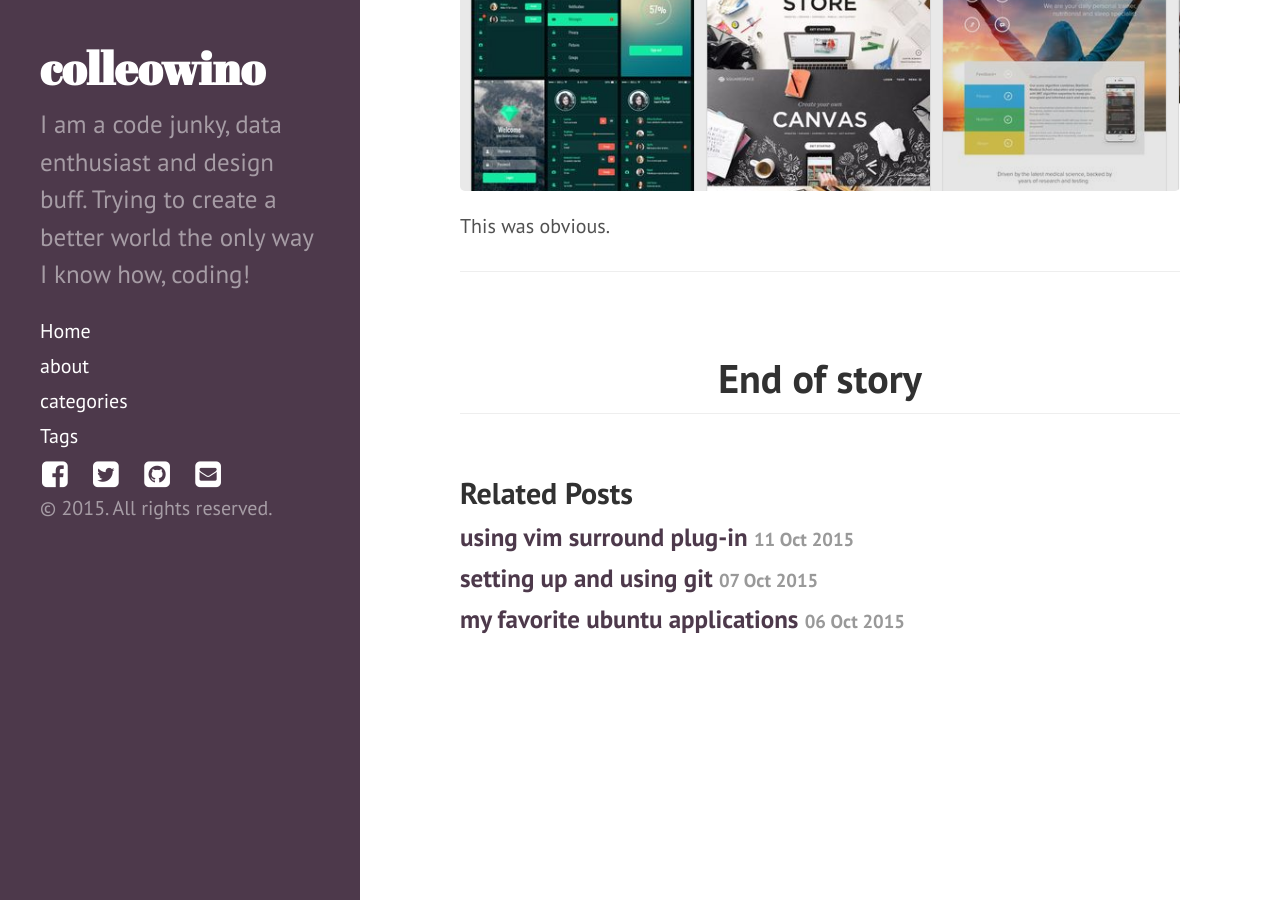
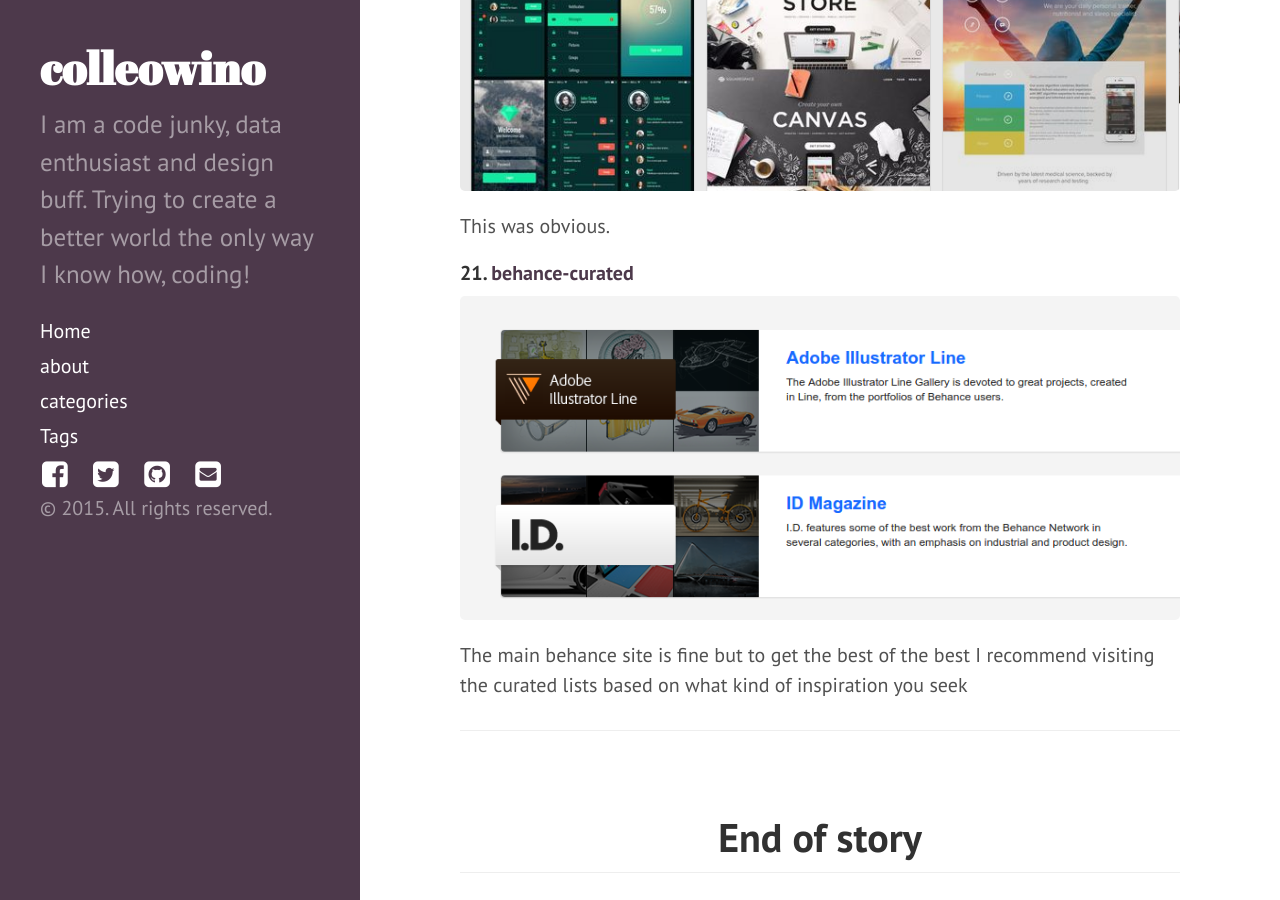
Before and after one commit to colleowino/colleowino.github.io, a Jekyll site: the page built from _posts/2015-10-07-web-and-mobile-inspiration.md, in a window 1280 px wide and 900 px high, scrolled down 9594 px. Built offline with Jekyll 4.4.1, drawn with Linux system fonts in a browser that asks for light colours; nearby versions of some CDN libraries; comment, search, counter and statistics services are not loaded.

Commit message:
+ be-curated

```diff
--- a/_posts/2015-10-07-web-and-mobile-inspiration.md
+++ b/_posts/2015-10-07-web-and-mobile-inspiration.md
@@ -79,4 +79,9 @@ You can find fantastic tutorials on web technologies especially javascript and n
 ![pinterest](/img/pinterest.png)
 This was obvious.
 
+#### 21. [behance-curated](https://www.behance.net/galleries/curated){:target='_blank'}
+![behance curated](/img/be-curated.png)
+The main behance site is fine but to get the best of the best I recommend visiting the
+curated lists based on what kind of inspiration you seek
+
 -----
```
Also changed, not shown: img/be-curated.png (added).
